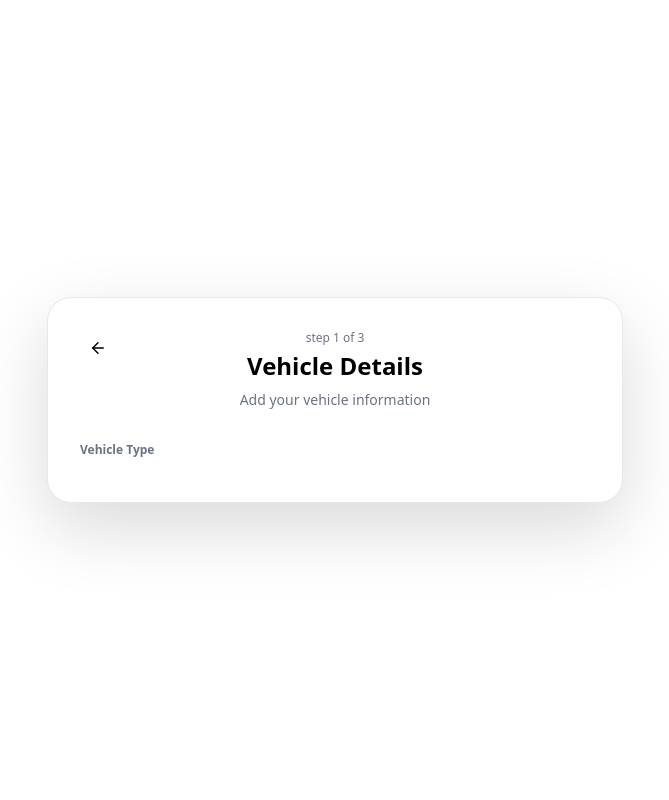
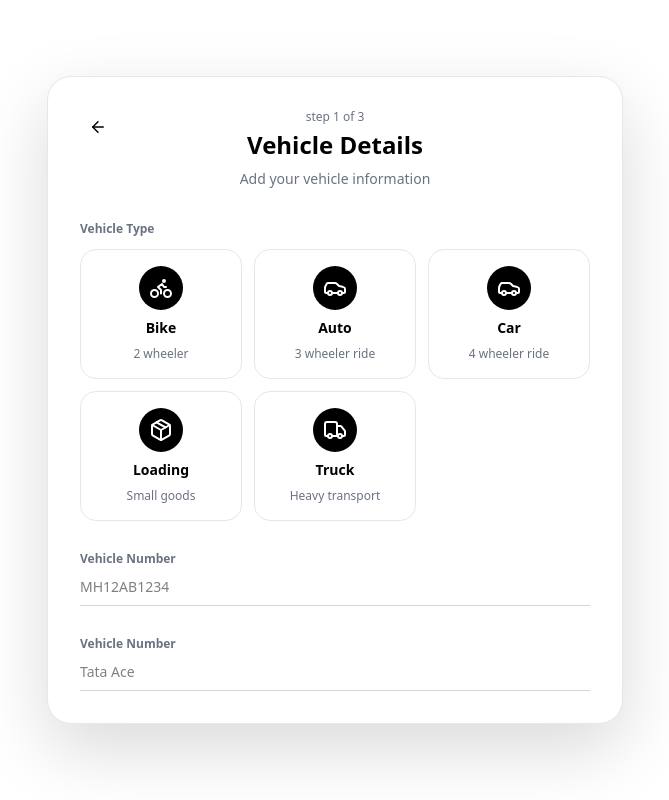
Before and after one commit to Pratik-Tiruwa/RideNest, a Next.js app: page /partner/onboarding/vehicle in a window 1280 px wide. Shown: the whole page, without its empty margins (305-974 px from the left). Built offline with nearby package versions, Linux system fonts and the light colour scheme; no server answers.

Commit message:
feat(partner-onboarding) : add vehicle type selector and vehicle details input fields

```diff
--- a/src/app/partner/onboarding/vehicle/page.tsx
+++ b/src/app/partner/onboarding/vehicle/page.tsx
@@ -1,33 +1,36 @@
 'use client'
-import React from 'react'
-import {motion} from "motion/react"
+import React, { useState } from 'react'
+import { motion } from "motion/react"
 import { ArrowLeft, Bike, Car, Package, Truck } from 'lucide-react'
 import { useRouter } from 'next/navigation'
 
 const VEHICLES = [
-    {id : "bike", label: "Bike", icon : Bike, desc : "2 wheeler"},
-    {id : "auto", label : "Auto", icon : Car, desc : "3 wheeler ride"},
-    {id : "car", label : "Car", icon : Car, desc : "4 wheeler ride"},
-    {id : "loading", label : "Loading", icon : Package, desc : "Small goods"},
-    {id : "truck", label : "Truck", icon : Truck, desc : "Heavy transport"}
+    { id: "bike", label: "Bike", icon: Bike, desc: "2 wheeler" },
+    { id: "auto", label: "Auto", icon: Car, desc: "3 wheeler ride" },
+    { id: "car", label: "Car", icon: Car, desc: "4 wheeler ride" },
+    { id: "loading", label: "Loading", icon: Package, desc: "Small goods" },
+    { id: "truck", label: "Truck", icon: Truck, desc: "Heavy transport" }
 ]
 
 function page() {
     const router = useRouter();
+    const [vehicleType, setVehicleType] = useState("")
+    const [vehicleNumber, setVehicleNumber] = useState("")
+    const [vehicleModel, setVehicleModel] = useState("")
 
     return (
         <div className='min-h-screen bg-white flex items-center justify-center px-4'>
 
             <motion.div
-        initial = {{opacity : 0, y : 30}}
-        animate = {{opacity : 1, y : 0}}
-        transition={{duration : 0.4}}
+                initial={{ opacity: 0, y: 30 }}
+                animate={{ opacity: 1, y: 0 }}
+                transition={{ duration: 0.4 }}
                 className='w-full max-w-xl bg-white rounded-3xl border border-gray-200 shadow-[0_25px_70px_rgba(0,0,0,0.15)] p-6 sm:p-8'
             >
 
                 <div className='relative text-center'>
                     <button className='absolute left-0 top-0 w-9 h-9 rounded-full border-gray-300 flex items-center justify-center hover:bg-gray-100 transition'
-            onClick={()=>router.back()}
+                        onClick={() => router.back()}
                     >
                         <ArrowLeft size={18} /> </button>
 
@@ -44,6 +47,74 @@ function page() {
                     <div>
                         <p className='text-xs font-semibold text-gray-500 mb-3'>Vehicle Type</p>
 
+                        <div className='grid grid-cols-2 sm:grid-cols-3 gap-3'>
+                            {VEHICLES.map((v, i) => {
+                                const Icon = v.icon
+                                const active = vehicleType == v.id
+                                return (
+                                    <motion.div
+                                        key={v.id}
+                                        whileHover={{ scale: 1.05 }}
+                                        whileTap={{ scale: 0.96 }}
+                                        onClick={() => setVehicleType(v.id)}
+                                        className={`rounded-2xl border p-4 flex flex-col items-center gap-2 transition
+
+                                ${active
+                                                ? "bg-black text-white border-black"
+                                                : "border-gray-200 hover:border-black"
+                                            }`}
+                                    >
+
+                                        <div className={`w-11 h-11 rounded-full flex items-center justify-center
+
+                                            ${active
+                                                ? "bg-white text-black"
+                                                : "bg-black text-white"
+                                            }`}>
+
+                                            <Icon />
+                                        </div>
+
+                                        <div className='text-sm font-semibold'>
+                                            {v.label}
+                                        </div>
+
+                                        <p className={`text-xs
+
+                                            ${active
+                                                ? "text-gray-300"
+                                                : "text-gray-500"
+                                            }`}>
+                                            {v.desc}
+                                        </p>
+
+                                    </motion.div>
+                                )
+                            })}
+                        </div>
+
+                    </div>
+
+                    <div>
+                        <label htmlFor='vn' className='text-xs font-semibold text-gray-500'>Vehicle Number</label>
+                        <input
+                        type='text'
+                        onChange={(e)=>setVehicleNumber(e.target.value)}
+                        value={vehicleNumber}
+                        id='vn'
+                        placeholder='MH12AB1234'
+                        className='mt-2 w-full border-b border-gray-300 pb-2 text-sm focus:outline-none focus:border-black transition' />
+                    </div>
+
+                    <div>
+                        <label htmlFor='vm' className='text-xs font-semibold text-gray-500'>Vehicle Number</label>
+                        <input
+                        type='text'
+                        onChange={(e)=>setVehicleModel(e.target.value)}
+                        value={vehicleModel}
+                        id='vm'
+                        placeholder='Tata Ace'
+                        className='mt-2 w-full border-b border-gray-300 pb-2 text-sm focus:outline-none focus:border-black transition' />
                     </div>
 
                 </div>
```
Lines whose indentation alone changed are shown as unchanged.
